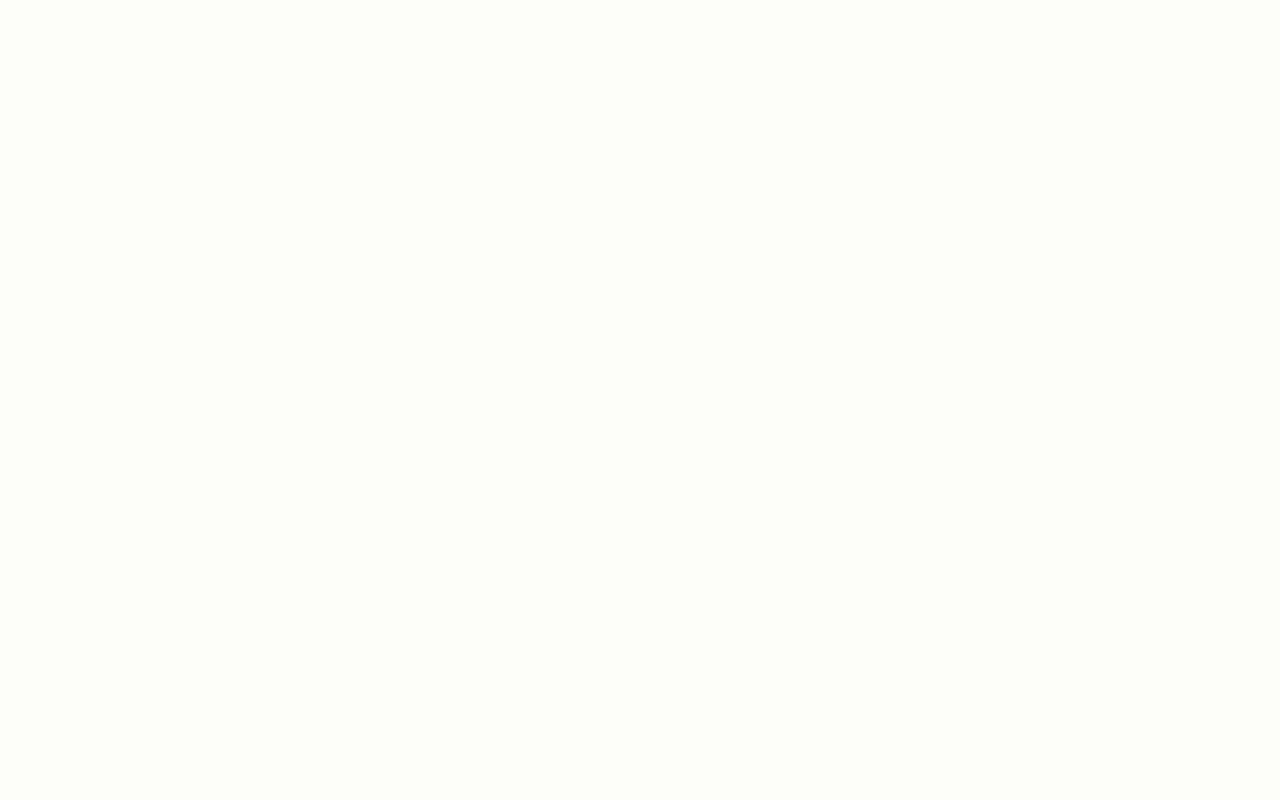
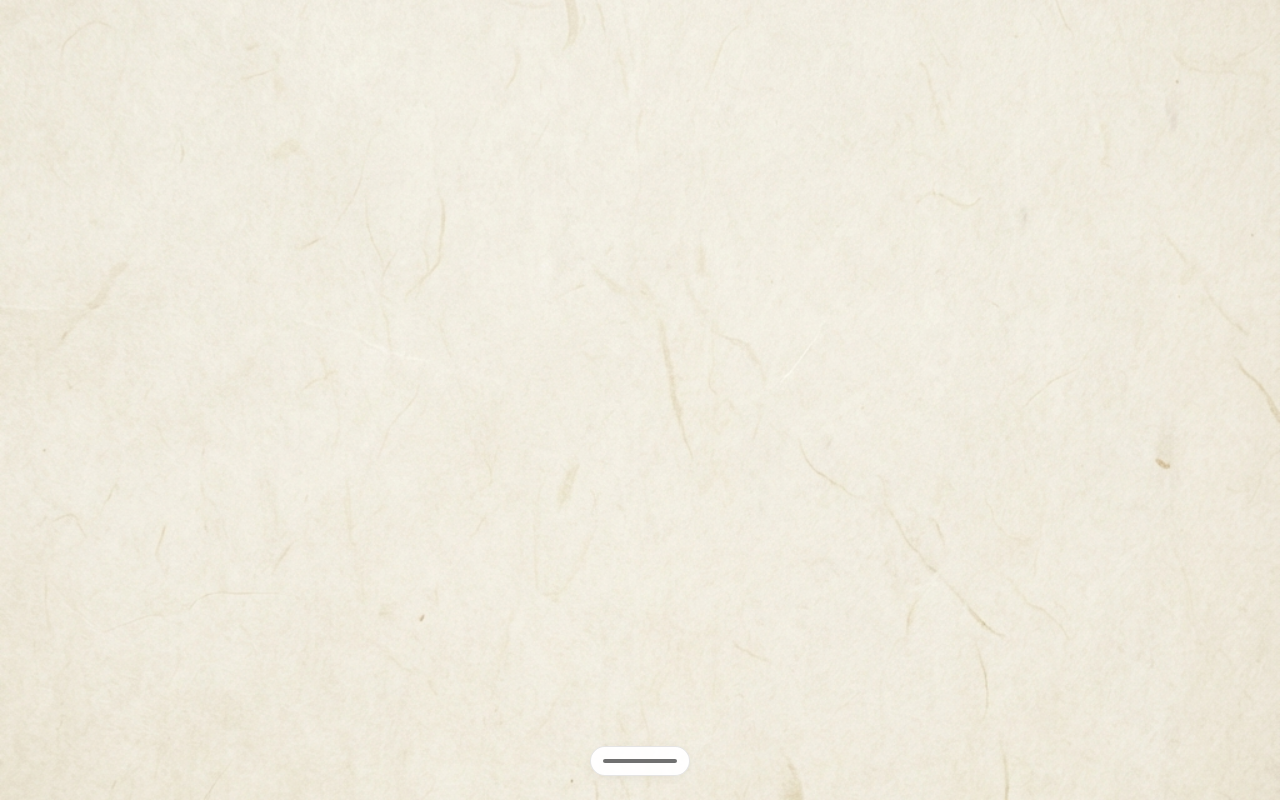
Before and after one commit to chungmingyuan/Cybrush, a React (Vite) app in the folder cybrush-app/: page / in a window 1280 px wide. Built offline with nearby package versions, Linux system fonts and the light colour scheme.

Commit message:
feat: persistent canvas, improved wet stroke smoothness, and modern floating toolbar

```diff
--- a/cybrush-app/src/App.tsx
+++ b/cybrush-app/src/App.tsx
@@ -1,7 +1,28 @@
-import CanvasLayer from './components/CanvasLayer'
+import { useState, useRef } from 'react'
+import CanvasLayer, { CanvasRef } from './components/CanvasLayer'
+import ZenToolbar, { Tool } from './components/ZenToolbar'
 
 function App() {
-    return <CanvasLayer />
+    const [currentTool, setCurrentTool] = useState<Tool>('INK')
+    const canvasRef = useRef<CanvasRef>(null)
+
+    const handleClear = () => {
+        canvasRef.current?.clear()
+    }
+
+    return (
+        <div style={{ width: '100%', height: '100%', position: 'relative', overflow: 'hidden' }}>
+            <CanvasLayer
+                ref={canvasRef}
+                tool={currentTool}
+            />
+            <ZenToolbar
+                currentTool={currentTool}
+                onToolChange={setCurrentTool}
+                onClear={handleClear}
+            />
+        </div>
+    )
 }
 
 export default App
--- a/cybrush-app/src/components/CanvasLayer.tsx
+++ b/cybrush-app/src/components/CanvasLayer.tsx
@@ -1,72 +1,169 @@
-import { useEffect, useRef } from 'react'
+import { useEffect, useRef, useImperativeHandle, forwardRef } from 'react'
+import { Tool } from './ZenToolbar'
 
-const CanvasLayer: React.FC = () => {
+interface CanvasLayerProps {
+    tool: Tool
+}
+
+export interface CanvasRef {
+    clear: () => void
+}
+
+const CanvasLayer = forwardRef<CanvasRef, CanvasLayerProps>(({ tool }, ref) => {
     const canvasRef = useRef<HTMLCanvasElement>(null)
+    const ctxRef = useRef<CanvasRenderingContext2D | null>(null)
+    const lastXRef = useRef(0)
+    const lastYRef = useRef(0)
+    const rectRef = useRef<DOMRect | null>(null)
+    const toolRef = useRef<Tool>(tool)
+
+    // Sync tool ref without re-triggering the main useEffect
+    useEffect(() => {
+        toolRef.current = tool
+    }, [tool])
+
+    useImperativeHandle(ref, () => ({
+        clear: () => {
+            const canvas = canvasRef.current
+            const ctx = ctxRef.current
+            if (canvas && ctx) {
+                ctx.clearRect(0, 0, canvas.width, canvas.height)
+            }
+        }
+    }))
 
     useEffect(() => {
         const canvas = canvasRef.current
         if (!canvas) return
 
-        const ctx = canvas.getContext('2d', { desynchronized: true, alpha: false })
+        const ctx = canvas.getContext('2d', {
+            desynchronized: true,
+            alpha: true
+        })
         if (!ctx) return
-
-        let lastX = 0
-        let lastY = 0
-        let rect = canvas.getBoundingClientRect()
+        ctxRef.current = ctx
 
         const resize = () => {
             const dpr = window.devicePixelRatio || 1
             const w = window.innerWidth
             const h = window.innerHeight
+
+            // 1. BACKUP existing content
+            const temp = document.createElement('canvas')
+            temp.width = canvas.width
+            temp.height = canvas.height
+            temp.getContext('2d')?.drawImage(canvas, 0, 0)
+
+            // 2. RESIZE
             canvas.width = w * dpr
             canvas.height = h * dpr
             canvas.style.width = `${w}px`
             canvas.style.height = `${h}px`
+
+            // 3. RESTORE
             ctx.setTransform(dpr, 0, 0, dpr, 0, 0)
             ctx.lineCap = 'round'
             ctx.lineJoin = 'round'
-            ctx.strokeStyle = '#222'
-            ctx.fillStyle = '#fdfdfa'
-            ctx.fillRect(0, 0, w, h)
-            rect = canvas.getBoundingClientRect()
+            ctx.drawImage(temp, 0, 0, w, h)
+
+            rectRef.current = canvas.getBoundingClientRect()
+        }
+
+        const getToolConfig = (currentTool: Tool) => {
+            if (currentTool === 'RED') {
+                return {
+                    rgb: '185, 28, 28',
+                    passes: [
+                        { s: 3.5, a: 0.01 }, { s: 2.5, a: 0.03 },
+                        { s: 1.8, a: 0.08 }, { s: 1.2, a: 0.20 },
+                        { s: 0.8, a: 0.45 }, { s: 0.5, a: 0.75 }
+                    ]
+                }
+            }
+            return {
+                rgb: '0, 0, 0',
+                passes: [
+                    { s: 4.8, a: 0.003 }, { s: 4.2, a: 0.005 }, { s: 3.6, a: 0.008 },
+                    { s: 3.1, a: 0.015 }, { s: 2.6, a: 0.025 }, { s: 2.1, a: 0.04 },
+                    { s: 1.7, a: 0.07 }, { s: 1.4, a: 0.12 }, { s: 1.1, a: 0.20 },
+                    { s: 0.8, a: 0.35 }, { s: 0.5, a: 0.60 }, { s: 0.2, a: 0.90 }
+                ]
+            }
         }
 
         const drawSegment = (x: number, y: number, force: number) => {
+            const p = Math.pow(force || 0.4, 1.4)
+            const baseSize = p * 44
+            const config = getToolConfig(toolRef.current)
+
             ctx.beginPath()
-            ctx.lineWidth = (force || 0.5) * 18
-            ctx.moveTo(lastX, lastY)
+            ctx.moveTo(lastXRef.current, lastYRef.current)
             ctx.lineTo(x, y)
-            ctx.stroke()
-            lastX = x
-            lastY = y
+
+            if (toolRef.current === 'ERA') {
+                ctx.globalCompositeOperation = 'destination-out'
+                ctx.lineWidth = baseSize * 1.5
+                ctx.strokeStyle = 'black'
+                ctx.stroke()
+                ctx.globalCompositeOperation = 'source-over'
+            } else {
+                // Connect segments more smoothly by drawing slightly overlapping ends
+                for (let i = 0; i < config.passes.length; i++) {
+                    const pass = config.passes[i]
+                    ctx.lineWidth = baseSize * pass.s
+                    ctx.strokeStyle = `rgba(${config.rgb}, ${pass.a})`
+                    ctx.stroke()
+                }
+            }
+
+            lastXRef.current = x
+            lastYRef.current = y
         }
 
         const drawDot = (x: number, y: number, force: number) => {
-            ctx.beginPath()
-            ctx.arc(x, y, (force || 0.5) * 9, 0, Math.PI * 2)
-            ctx.fillStyle = '#222'
-            ctx.fill()
+            const p = Math.pow(force || 0.4, 1.4)
+            const baseSize = p * 22
+            const config = getToolConfig(toolRef.current)
+
+            if (toolRef.current === 'ERA') {
+                ctx.globalCompositeOperation = 'destination-out'
+                ctx.beginPath()
+                ctx.arc(x, y, baseSize * 1.5, 0, Math.PI * 2)
+                ctx.fill()
+                ctx.globalCompositeOperation = 'source-over'
+            } else {
+                for (let i = 0; i < config.passes.length; i++) {
+                    const pass = config.passes[i]
+                    ctx.beginPath()
+                    ctx.fillStyle = `rgba(${config.rgb}, ${pass.a})`
+                    ctx.arc(x, y, (baseSize * pass.s) / 2, 0, Math.PI * 2)
+                    ctx.fill()
+                }
+            }
         }
 
         const handleStart = (e: TouchEvent) => {
+            if (e.touches[0].touchType !== 'stylus') return
             e.preventDefault()
             const touch = e.touches[0]
-            const x = touch.clientX - rect.left
-            const y = touch.clientY - rect.top
-            lastX = x
-            lastY = y
-            drawDot(x, y, (touch as any).force || 0.5)
+            if (!rectRef.current) rectRef.current = canvas.getBoundingClientRect()
+            const x = touch.clientX - rectRef.current.left
+            const y = touch.clientY - rectRef.current.top
+            lastXRef.current = x
+            lastYRef.current = y
+            drawDot(x, y, (touch as any).force)
         }
 
         const handleMove = (e: TouchEvent) => {
+            if (e.touches[0].touchType !== 'stylus') return
             e.preventDefault()
             const touch = e.touches[0]
-            const x = touch.clientX - rect.left
-            const y = touch.clientY - rect.top
-            drawSegment(x, y, (touch as any).force || 0.5)
+            if (!rectRef.current) rectRef.current = canvas.getBoundingClientRect()
+            const x = touch.clientX - rectRef.current.left
+            const y = touch.clientY - rectRef.current.top
+            drawSegment(x, y, (touch as any).force)
         }
 
-        // TOUCH EVENTS solve the hover issue and are usually faster in Safari
         canvas.addEventListener('touchstart', handleStart, { passive: false })
         canvas.addEventListener('touchmove', handleMove, { passive: false })
 
@@ -78,7 +175,7 @@ const CanvasLayer: React.FC = () => {
             canvas.removeEventListener('touchmove', handleMove)
             window.removeEventListener('resize', resize)
         }
-    }, [])
+    }, []) // EMPTY DEPENDENCY ARRAY - Never clear on re-render
 
     return (
         <canvas
@@ -89,11 +186,11 @@ const CanvasLayer: React.FC = () => {
                 left: 0,
                 width: '100vw',
                 height: '100vh',
-                backgroundColor: '#fdfdfa',
-                touchAction: 'none'
+                touchAction: 'none',
+                zIndex: 1
             }}
         />
     )
-}
+})
 
 export default CanvasLayer
--- /dev/null
+++ b/cybrush-app/src/components/ZenToolbar.tsx
@@ -0,0 +1,120 @@
+import React, { useState } from 'react'
+
+export type Tool = 'INK' | 'RED' | 'ERA'
+
+interface ZenToolbarProps {
+    currentTool: Tool
+    onToolChange: (tool: Tool) => void
+    onClear: () => void
+}
+
+const ZenToolbar: React.FC<ZenToolbarProps> = ({ currentTool, onToolChange, onClear }) => {
+    const [isExpanded, setIsExpanded] = useState(false)
+
+    const InkIcon = ({ color }: { color: string }) => (
+        <svg width="24" height="24" viewBox="0 0 24 24" fill={color}>
+            <path d="M12 2C12 2 6 10 6 15C6 18.3137 8.68629 21 12 21C15.3137 21 18 18.3137 18 15C18 10 12 2 12 2Z" />
+        </svg>
+    )
+
+    const EraIcon = () => (
+        <svg width="24" height="24" viewBox="0 0 24 24" fill="none" stroke="currentColor" strokeWidth="2.5" strokeLinecap="round" strokeLinejoin="round">
+            <path d="M20 20H7L3 16C2 15 2 13 3 12L13 2L21 10L17 14L21 18L20 20Z" />
+        </svg>
+    )
+
+    const ClearIcon = () => (
+        <svg width="24" height="24" viewBox="0 0 24 24" fill="none" stroke="currentColor" strokeWidth="2.5" strokeLinecap="round" strokeLinejoin="round">
+            <path d="M3 6H5H21" /><path d="M19 6L18.1 19.3333C18.0333 20.2667 17.2333 21 16.3 21H7.7C6.76667 21 5.96667 20.2667 5.9 19.3333L5 6" /><path d="M10 11V17" /><path d="M14 11V17" /><path d="M9 6V4C9 3.44772 9.44772 3 10 3H14C14.5523 3 15 3.44772 15 4V6" />
+        </svg>
+    )
+
+    const currentToolColor = currentTool === 'RED' ? '#b91c1c' : currentTool === 'ERA' ? '#666' : '#111'
+
+    return (
+        <div style={{
+            position: 'fixed',
+            bottom: '24px',
+            left: '50%',
+            transform: 'translateX(-50%)',
+            display: 'flex',
+            flexDirection: 'column',
+            alignItems: 'center',
+            zIndex: 1000,
+        }}>
+            {/* NO BLUR (LAG FIX): Use solid(ish) background for speed */}
+            <div style={{
+                display: 'flex',
+                alignItems: 'center',
+                gap: '8px',
+                padding: isExpanded ? '8px 16px' : '4px',
+                borderRadius: '40px',
+                backgroundColor: 'rgba(255, 255, 255, 0.95)',
+                boxShadow: isExpanded ? '0 8px 32px rgba(0,0,0,0.1)' : '0 2px 10px rgba(0,0,0,0.05)',
+                border: '1px solid rgba(0, 0, 0, 0.1)',
+                transition: 'all 0.3s ease',
+                maxWidth: isExpanded ? '500px' : '100px',
+                pointerEvents: 'auto'
+            }}>
+                {!isExpanded ? (
+                    <div
+                        onClick={() => setIsExpanded(true)}
+                        style={{
+                            width: '80px',
+                            height: '4px',
+                            backgroundColor: currentToolColor,
+                            borderRadius: '2px',
+                            opacity: 0.6,
+                            cursor: 'pointer',
+                            margin: '8px'
+                        }}
+                    />
+                ) : (
+                    <>
+                        <button onClick={() => onToolChange('INK')} style={buttonStyle(currentTool === 'INK')}>
+                            <InkIcon color="#111" />
+                        </button>
+
+                        <button onClick={() => onToolChange('RED')} style={buttonStyle(currentTool === 'RED')}>
+                            <InkIcon color="#b91c1c" />
+                        </button>
+
+                        <button onClick={() => onToolChange('ERA')} style={buttonStyle(currentTool === 'ERA')}>
+                            <EraIcon />
+                        </button>
+
+                        <div style={{ width: '1px', height: '24px', backgroundColor: 'rgba(0,0,0,0.1)', margin: '0 8px' }} />
+
+                        <button onClick={onClear} style={buttonStyle(false)}>
+                            <ClearIcon />
+                        </button>
+
+                        <button
+                            onClick={() => setIsExpanded(false)}
+                            style={buttonStyle(false)}
+                        >
+                            <svg width="20" height="20" viewBox="0 0 24 24" fill="none" stroke="currentColor" strokeWidth="3"><path d="M6 9l6 6 6-6" /></svg>
+                        </button>
+                    </>
+                )}
+            </div>
+        </div>
+    )
+}
+
+const buttonStyle = (active: boolean): React.CSSProperties => ({
+    width: '44px',
+    height: '44px',
+    borderRadius: '22px',
+    border: 'none',
+    backgroundColor: active ? 'rgba(0,0,0,0.05)' : 'transparent',
+    color: active ? 'inherit' : '#555',
+    display: 'flex',
+    justifyContent: 'center',
+    alignItems: 'center',
+    cursor: 'pointer',
+    transition: 'transform 0.2s',
+    transform: active ? 'scale(1.1)' : 'scale(1)',
+})
+
+export default ZenToolbar
--- a/cybrush-app/src/index.css
+++ b/cybrush-app/src/index.css
@@ -18,4 +18,8 @@ body,
 
 body {
     background-color: #fdfdfa;
+    background-image: url('/rice-paper.png');
+    background-size: cover;
+    background-repeat: no-repeat;
+    background-position: center;
 }
```
Also changed, not shown: cybrush-app/public/rice-paper.png (added).
